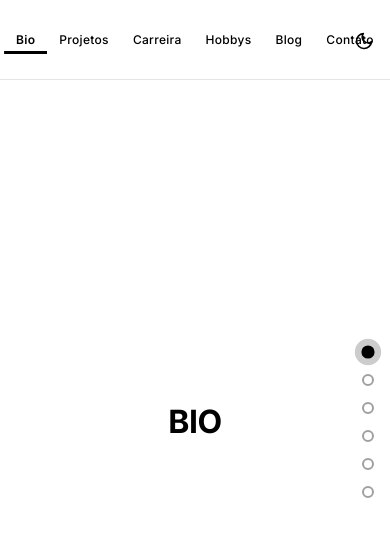
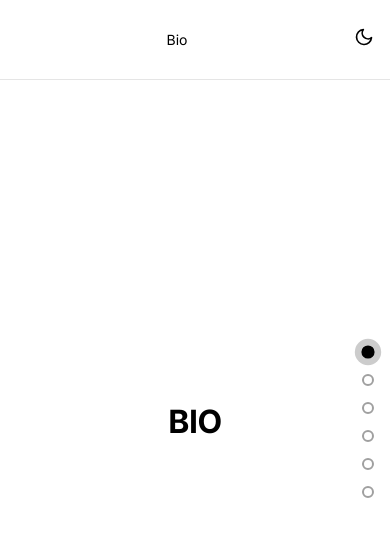
Before and after one commit to adonis-vinuto/personal-site, a Next.js app: page / in a window 390 px wide. Shown: the top 536 px of the page. Built offline with nearby package versions, Linux system fonts and the light colour scheme; a web font is replaced by a local one.

Commit message:
Feat (Menu): Ajustes para deixar o menu mais responsivo, ainda que trabalhar mais nele

```diff
--- a/src/components/homePage/topMenu.tsx
+++ b/src/components/homePage/topMenu.tsx
@@ -10,6 +10,23 @@ interface TopMenuProps {
 
 export default function TopMenu({ sections }: TopMenuProps) {
   const [activeSection, setActiveSection] = useState(0);
+  const [isMobile, setIsMobile] = useState(false);
+
+  // Detectar tamanho da tela com JavaScript
+  useEffect(() => {
+    const checkScreenSize = () => {
+      setIsMobile(window.innerWidth < 768);
+    };
+
+    // Verificar no carregamento
+    checkScreenSize();
+
+    // Adicionar listener para mudanças de tamanho
+    window.addEventListener('resize', checkScreenSize);
+
+    // Cleanup
+    return () => window.removeEventListener('resize', checkScreenSize);
+  }, []);
 
   useEffect(() => {
     const handleScroll = () => {
@@ -32,16 +49,16 @@ export default function TopMenu({ sections }: TopMenuProps) {
   };
 
   return (
-    <nav
-      className="fixed top-0 left-0 right-0 w-full z-50 bg-background/80 backdrop-blur-md border-b border-border"
-      style={{ height: '80px' }}
-    >
+    <nav className="fixed top-0 left-0 right-0 w-full z-50 bg-background/80 backdrop-blur-md border-b border-border"
+      style={{ height: '80px', minHeight: '80px', maxHeight: '80px' }}>
+
       <div className="w-full px-4 sm:px-6 lg:px-8" style={{ height: '100%' }}>
 
-        <div
-          className="relative flex items-center justify-between"
-          style={{ height: '80px', minHeight: '80px', maxHeight: '80px' }}
-        >
+        {/* Renderização condicional baseada em JavaScript */}
+        {!isMobile ? (
+          // LAYOUT DESKTOP - Telas grandes
+          <div className="relative flex items-center justify-between"
+            style={{ height: '80px', minHeight: '80px', maxHeight: '80px' }}>
 
             {/* Placeholder invisível à esquerda para balancear o layout */}
             <div className="w-1/3" />
@@ -60,15 +77,33 @@ export default function TopMenu({ sections }: TopMenuProps) {
               ))}
             </div>
 
+            {/* Toggle de Tema - À direita */}
             <div className="flex items-center justify-end">
-            <div
-              className="mr-6 sm:mr-8 lg:mr-10"
-              style={{ marginRight: '1rem', marginTop: '0.5rem' }}
-            >
+              <div style={{ marginRight: '1rem', marginTop: '0.5rem' }}>
                 <ThemeToggle />
               </div>
             </div>
           </div>
+        ) : (
+          // LAYOUT MOBILE - Telas pequenas
+          <div className="flex items-center justify-between w-full"
+            style={{ height: '80px', minHeight: '80px', maxHeight: '80px' }}>
+
+            {/* Seção ativa atual (apenas indicativa, não clicável) */}
+            <div className="flex-1 flex justify-center">
+              <div className="text-lg font-semibold text-foreground">
+                {sections[activeSection]}
+              </div>
+            </div>
+
+            {/* ThemeToggle à direita */}
+            <div className="flex items-center justify-end">
+              <div style={{ marginRight: '1rem' }}>
+                <ThemeToggle />
+              </div>
+            </div>
+          </div>
+        )}
       </div>
     </nav>
   );
```
Lines whose indentation alone changed are shown as unchanged.
